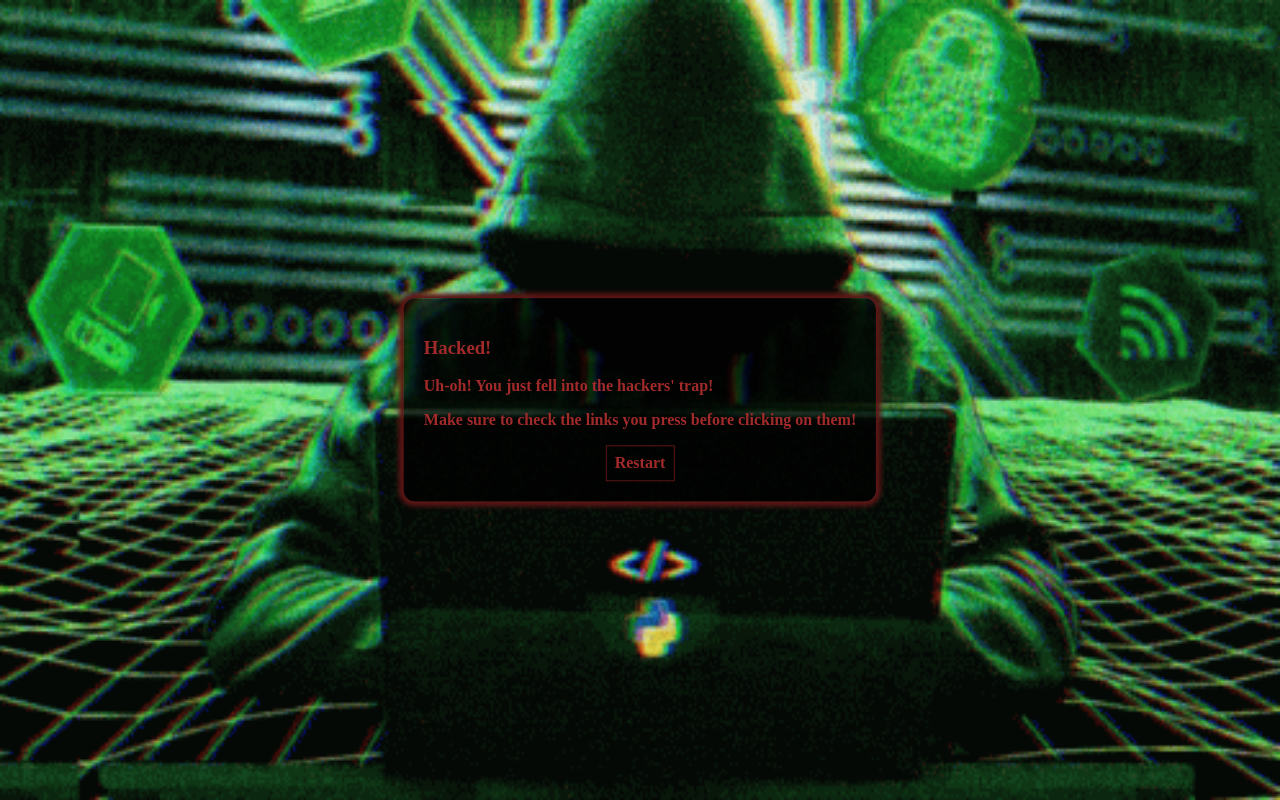
After one commit to 0larszl0/OceanOne, a Flask app: template templates/pages/death_screens/phishing.html in a window 1280 px wide. The commit adds this page. Run offline with Flask 3, Linux system fonts and the light colour scheme; the template is opened without the code that fills it, so the values that code supplies are empty; some web fonts are replaced.

Commit message:
Basic death screen added

```diff
--- a/pages.py
+++ b/pages.py
@@ -12,10 +12,10 @@ def home() -> str:
     return render_template("pages/desktop.html")
 
 
-@BP.route("/death-screen", methods=["GET"])
-def death_screen() -> str:
+@BP.route("/death-screen/<cause>", methods=["GET"])
+def death_screen(cause) -> str:
     """Returns the death screen when the user made an incorrect decision."""
-    return render_template("pages/death_screen.html")
+    return render_template(f"pages/death_screens/{cause}.html")
 
 
 @BP.route('/get-window', methods=["POST"])
--- a/static/css_deathScreen.css
+++ b/static/css_deathScreen.css
@@ -1,4 +1,61 @@
+/* --- Set the font for this page --- */
+@font-face {
+    font-family: cybercafe;
+    src: url(cybercafe.ttf);
+}
+
 #death-screen-background {
     width: 100%;
     height: 100%;
+    position: absolute;
+    z-index: -1;
 }
+
+#death-screen-message {
+    display: flex;
+    flex-flow: column;
+
+    position: relative;
+    top: 50%;
+    left: 50%;
+    transform: translate(-50%, -50%);
+
+    max-width: 60%;
+    width: fit-content;
+    height: fit-content;
+
+    background-color: rgba(0, 0, 0, 0.77);
+    border-radius: 11px;
+
+    font-family: cybercafe;
+    font-weight: bold;
+    color: #a12a2a;
+
+    padding: 20px;
+    box-shadow: 0 0 5px 5px #5e1616;
+}
+
+#restart-container {
+    display: flex;
+    justify-content: center;
+}
+
+button {
+    /* Needs to explicitly state the following for a button */
+    font-family: cybercafe;
+    font-weight: bold;
+    font-size: inherit;
+    color: #a12a2a;
+
+    background-color: transparent;
+    border: 1px solid #5e1616;
+
+    padding: 8px;
+
+    cursor: pointer;
+}
+
+button:hover {
+    color: #d25050;
+    border-color: #a12a2a;
+}
--- a/static/js_sendMail.mjs
+++ b/static/js_sendMail.mjs
@@ -153,7 +153,7 @@ function addTopicListener(email_body, topic) {
 
         case "phishing-test":
             // if you click the link, you get the 'death' screen.
-            email_body.querySelector("#verify-account").addEventListener("click", async function() { window.location.replace("/death-screen"); });
+            email_body.querySelector("#verify-account").addEventListener("click", async function() { window.location.replace("/death-screen/phishing"); });
 
             // if you click the report button, you get to proceed to the next lesson.
             email_body.querySelector(".report-email").addEventListener("click", function() { addToMailList("congratulations"); } );
--- a/templates/pages/death_screen.html
+++ b/templates/pages/death_screen.html
@@ -9,7 +9,18 @@ OceanOne
 <link rel="stylesheet" href="{{ url_for('static', filename='css_universal.css') }}">
 {% endblock stylesheets %}
 
+{% block scripts %}
+<script type="text/javascript" lang="javascript" src="{{ url_for('static', filename='js_deathOnLoad.mjs') }}"></script>
+{% endblock scripts %}
+
 {% block main %}
 <img id="death-screen-background" src="{{ url_for('static', filename='gif_hacker.gif') }}" alt="Gif of hacker"/>
-<div id="death-screen-message"></div>
+<div id="death-screen-message">
+    <div id="message-content">
+        {% block death_message %}{% endblock death_message %}
+    </div>
+    <div id="restart-container">
+        <button onclick="window.location.replace('/')">Restart</button>
+    </div>
+</div>
 {% endblock main %}
--- /dev/null
+++ b/templates/pages/death_screens/phishing.html
@@ -0,0 +1,11 @@
+{% extends 'pages/death_screen.html' %}
+
+{% block death_message %}
+<h3>Hacked!</h3>
+<p>
+    Uh-oh! You just fell into the hackers' trap!
+</p>
+<p>
+    Make sure to check the links you press before clicking on them!
+</p>
+{% endblock death_message %}
```
